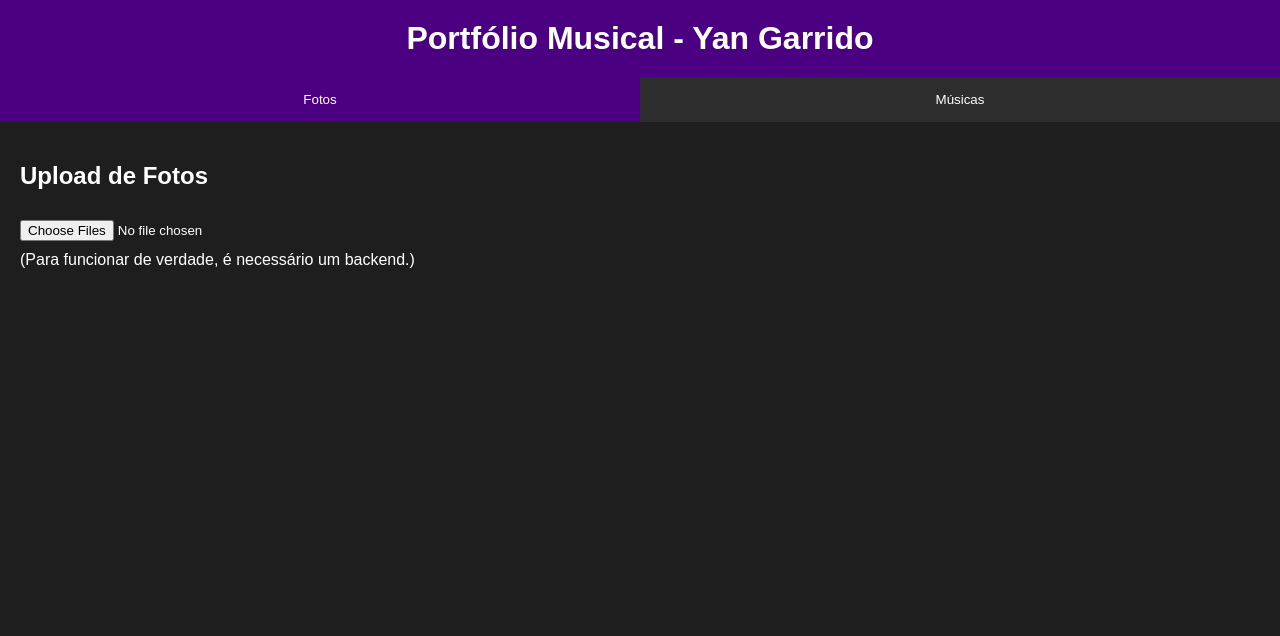
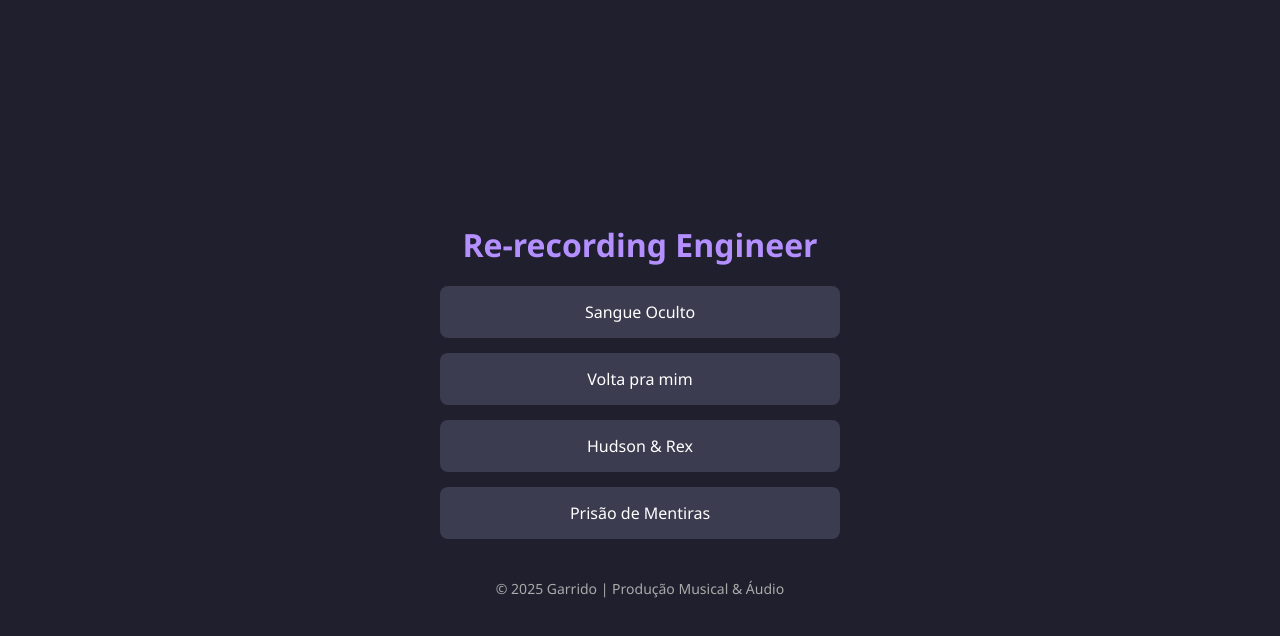
Before and after one commit to yngarrido/Portifolio, a plain HTML site: page index.html in a window 1280 px wide. Drawn offline with Linux system fonts and the light colour scheme.

Commit message:
Update index.html

```diff
--- a/index.html
+++ b/index.html
@@ -2,112 +2,78 @@
 <html lang="pt-BR">
 <head>
   <meta charset="UTF-8">
-  <title>Portfólio - Yan Garrido</title>
+  <title>Portfólio de Garrido</title>
   <style>
     body {
-      font-family: Arial, sans-serif;
-      background-color: #1e1e1e;
-      color: #ffffff;
       margin: 0;
       padding: 0;
+      background-color: #1f1f2e;
+      font-family: 'Segoe UI', Tahoma, Geneva, Verdana, sans-serif;
+      color: #ffffff;
+      display: flex;
+      flex-direction: column;
+      align-items: center;
+      justify-content: center;
+      min-height: 100vh;
     }
 
-    header {
-      background-color: #4b0082; /* Roxo Pro Tools */
-      padding: 20px;
+    h1 {
+      color: #b48fff;
+      margin-bottom: 20px;
+    }
+
+    h2 {
+      color: #b48fff;
+      margin-top: 40px;
+      margin-bottom: 15px;
+    }
+
+    .links {
+      display: flex;
+      flex-direction: column;
+      gap: 15px;
+      width: 100%;
+      max-width: 400px;
       text-align: center;
     }
 
-    header h1 {
-      margin: 0;
+    .link {
+      background-color: #3c3c50;
+      color: #fff;
+      padding: 15px;
+      text-decoration: none;
+      border-radius: 8px;
+      font-size: 16px;
+      transition: all 0.3s ease;
     }
 
-    nav {
-      display: flex;
-      background-color: #2d2d2d;
+    .link:hover {
+      background-color: #b48fff;
+      color: #1f1f2e;
     }
 
-    nav button {
-      flex: 1;
-      padding: 15px;
-      background-color: #2d2d2d;
-      color: white;
-      border: none;
-      cursor: pointer;
-    }
-
-    nav button:hover, nav button.active {
-      background-color: #4b0082;
-    }
-
-    .content {
-      padding: 20px;
-    }
-
-    .hidden {
-      display: none;
-    }
-
-    input[type="file"] {
-      margin-top: 10px;
-    }
-
-    .music-list audio {
-      display: block;
-      margin: 10px 0;
+    footer {
+      margin-top: 40px;
+      font-size: 14px;
+      color: #aaa;
     }
   </style>
 </head>
 <body>
 
-  <header>
-    <h1>Portfólio Musical - Yan Garrido</h1>
-  </header>
+  <h1>Re-recording Engineer</h1>
 
-  <nav>
-    <button class="tab-btn active" onclick="openTab('fotos')">Fotos</button>
-    <button class="tab-btn" onclick="openTab('musicas')">Músicas</button>
-  </nav>
 
-  <div class="content">
-    <div id="fotos" class="tab-content">
-      <h2>Upload de Fotos</h2>
-      <input type="file" accept="image/*" multiple>
-      <p style="margin-top:10px;">(Para funcionar de verdade, é necessário um backend.)</p>
-    </div>
-
-    <div id="musicas" class="tab-content hidden">
-      <h2>Minhas Produções</h2>
-      <div class="music-list">
-        <p>Adicione aqui os players com suas músicas:</p>
-        <audio controls>
-          <source src="sua-musica-1.mp3" type="audio/mpeg">
-          Seu navegador não suporta áudio HTML5.
-        </audio>
-        <audio controls>
-          <source src="sua-musica-2.mp3" type="audio/mpeg">
-        </audio>
-      </div>
-    </div>
+  <div class="links">
+    <a class="link" href="https://dublagem.fandom.com/wiki/Sangue_Oculto" target="_blank">Sangue Oculto</a>
+    <a class="link" href="https://dublagem.fandom.com/wiki/Volta_Para_Mim" target="_blank">Volta pra mim</a>
+    <a class="link" href="https://hudson-rex.fandom.com/wiki/Hudson_%26_Rex_Wiki" target="_blank">Hudson & Rex</a>
+    <a class="link" href="https://dublagem.fandom.com/wiki/Pris%C3%A3o_de_Mentiras" target="_blank">Prisão de Mentiras</a>
   </div>
 
-  <script>
-    function openTab(tabName) {
-      const contents = document.querySelectorAll('.tab-content');
-      const buttons = document.querySelectorAll('.tab-btn');
-
-      contents.forEach(content => {
-        content.classList.add('hidden');
-      });
-
-      buttons.forEach(btn => {
-        btn.classList.remove('active');
-      });
-
-      document.getElementById(tabName).classList.remove('hidden');
-      event.currentTarget.classList.add('active');
-    }
-  </script>
+  <footer>
+    © 2025 Garrido | Produção Musical & Áudio
+  </footer>
 
 </body>
 </html>
```
